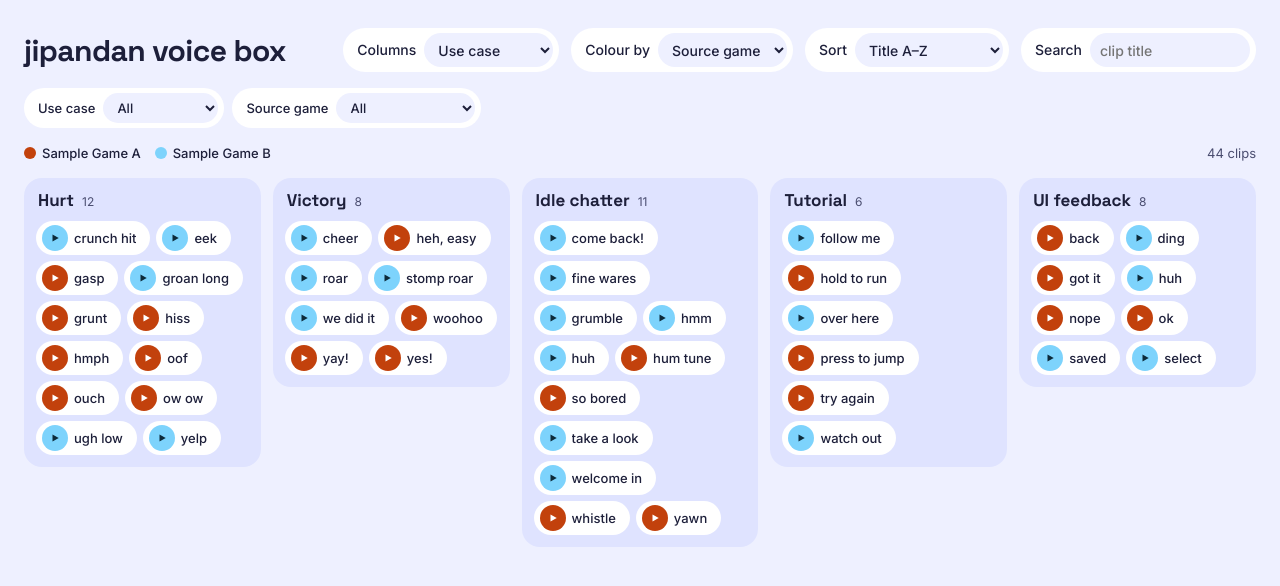
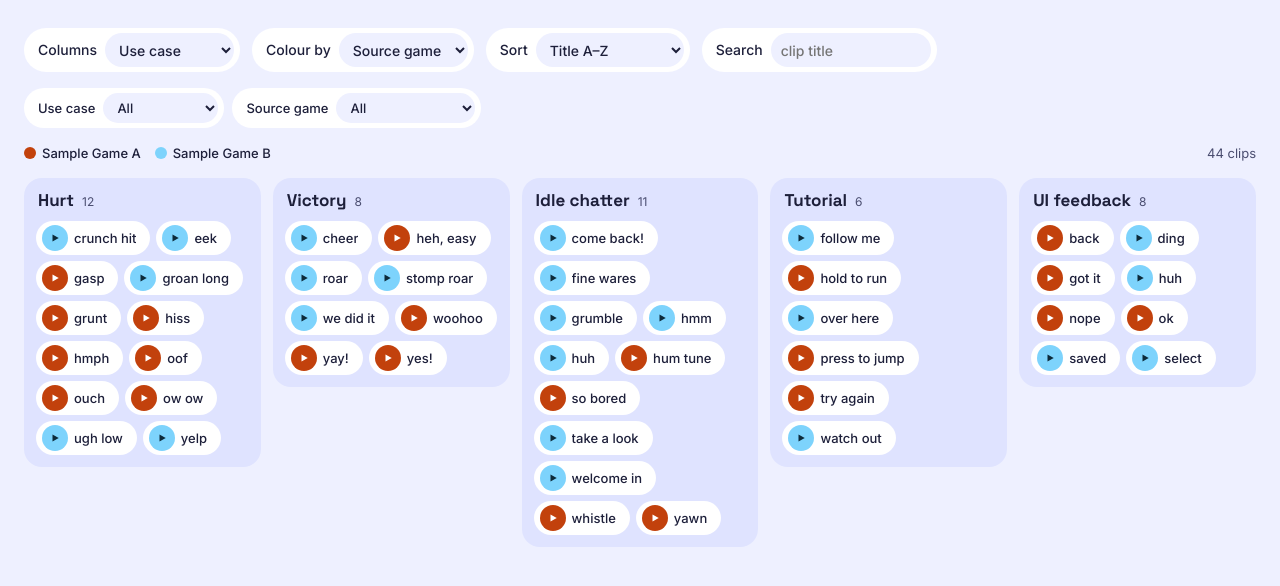
Before and after one commit to pomodorozhong/jipandan-clip-gallary, a website: page src/index.html in a window 1280 px wide. Drawn offline with Linux system fonts and the light colour scheme.

Commit message:
feat: drop the large page heading from the viewer and triage page
The "jipandan voice box" heading took a lot of room above the board on both pages. The browser tab title still names the site.

Co-Authored-By: Claude Opus 5.5 <noreply@anthropic.com>

```diff
--- a/src/assets/style.css
+++ b/src/assets/style.css
@@ -31,11 +31,6 @@ body {
   flex-wrap: wrap;
   align-items: center;
   gap: 12px;
-}
-.toolbar h1 {
-  margin: 0 auto 0 0;
-  font: 700 30px/1.1 "Space Grotesk", sans-serif;
-  letter-spacing: -0.02em;
 }
 .pill {
   display: flex;
--- a/src/index.html
+++ b/src/index.html
@@ -12,7 +12,6 @@
 <body>
   <div class="page">
     <header class="toolbar">
-      <h1>jipandan voice box</h1>
       <label class="pill">Columns <select id="columns-by"></select></label>
       <label class="pill">Colour by <select id="colour-by"></select></label>
       <label class="pill">Sort <select id="sort-by"></select></label>
--- a/triage/triage.css
+++ b/triage/triage.css
@@ -2,7 +2,6 @@
 
 [hidden] { display: none !important; }
 
-.toolbar h1 { margin-right: 0; }
 .toolbar .spacer { margin-right: auto; }
 .badge { padding: 4px 10px; border-radius: 999px; background: var(--accent); color: #fff; font: 600 12px Inter, sans-serif; letter-spacing: .04em; text-transform: uppercase; }
 
```
Also changed, not shown: triage/index.html (+0 -1 lines).
